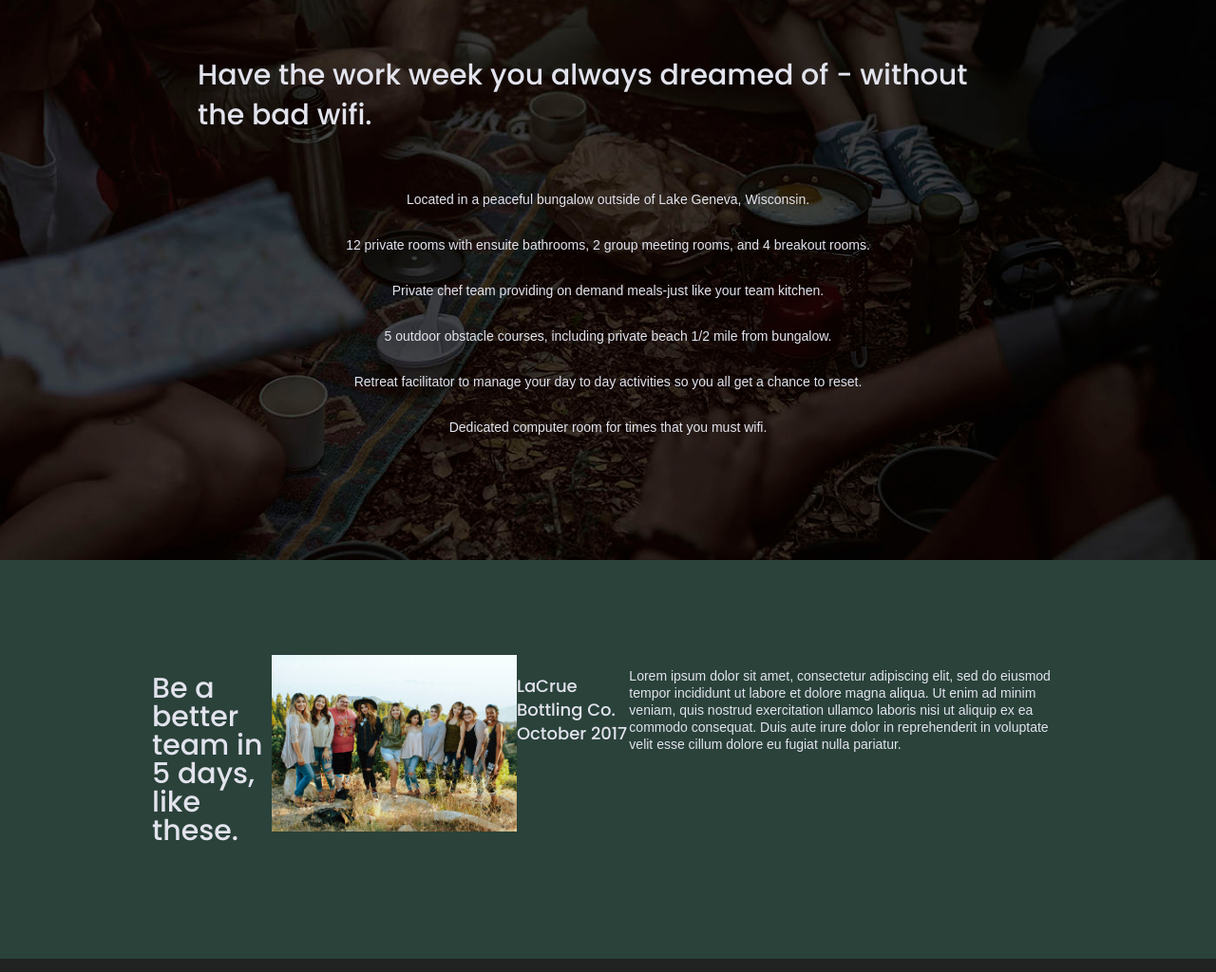
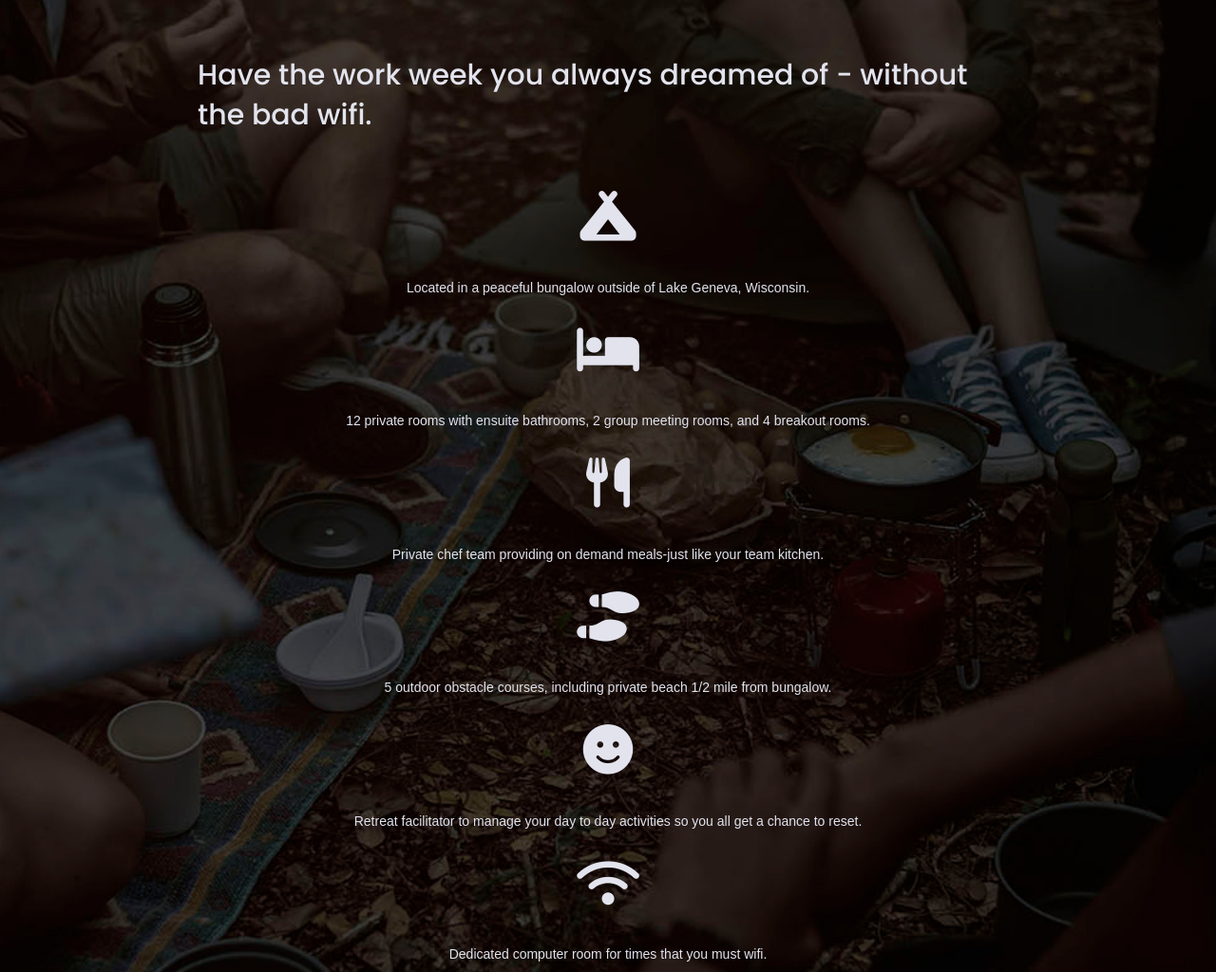
Before and after one commit to mikatodd/unplugged-code-shell, a website: page index.html in a window 1280 px wide. Shown: the part 1071-2095 px from the top of the page at 95% size. Drawn offline with Linux system fonts and the light colour scheme; files that its build step writes are made by us from their sources; files whose address does not match are found by name.

Commit message:
Added icons to features section

```diff
--- a/Desktop/css/main.css
+++ b/Desktop/css/main.css
@@ -287,6 +287,11 @@ aside {
 .features article {
   margin: 30px 0;
 
+}
+
+.features i {
+  font-size: 3.75em;
+  margin-bottom: 40px;
 }
 
 .features .features-item-description {
--- a/index.html
+++ b/index.html
@@ -18,7 +18,7 @@
 
   <link rel="stylesheet" href="../unplugged-retreat/Desktop/css/normalize.css">
   <link rel="stylesheet" href="../unplugged-retreat/Desktop/css/main.css">
-
+  <script src="https://kit.fontawesome.com/4d1b5f6f83.js" crossorigin="anonymous"></script>
   <!-- Google Fonts -->
   <link href="https://fonts.googleapis.com/css?family=Open+Sans:400,700|Poppins:500,700" rel="stylesheet">
 
@@ -72,32 +72,44 @@
   <div class="content-wrapper">
     <article>
       <h2>Have the work week you always dreamed of - without the bad wifi.</h2>
-      <p class="fontawesome-icon"></p>
+      <p class="fontawesome-icon">
+        <i class="fas fa-campground"></i>
+      </p>
       <p class="features-item-description">Located in a peaceful bungalow outside of Lake Geneva, Wisconsin.</p>
     </article>
 
     <article>
-      <p class="fontawesome-icon"></p>
+      <p class="fontawesome-icon">
+        <i class="fas fa-bed"></i>
+      </p>
       <p class="featues-item-description">12 private rooms with ensuite bathrooms, 2 group meeting rooms, and 4 breakout rooms.</p>
     </article>
 
     <article>
-      <p class="fontawesome-icon"></p>
+      <p class="fontawesome-icon">
+        <i class="fas fa-utensils"></i>
+      </p>
       <p class="features-item-description">Private chef team providing on demand meals-just like your team kitchen.</p>
     </article>
 
     <article>
-      <p class="fontawesome-icon"></p>
+      <p class="fontawesome-icon">
+        <i class="fas fa-shoe-prints"></i>
+      </p>
       <p class="featues-item-description">5 outdoor obstacle courses, including private beach 1/2 mile from bungalow.</p>
     </article>
 
     <article>
-      <p class="fontawesome-icon"></p>
+      <p class="fontawesome-icon">
+        <i class="fas fa-smile"></i>
+      </p>
       <p class="featues-item-description">Retreat facilitator to manage your day to day activities so you all get a chance to reset.</p>
     </article>
 
     <article>
-      <p class="fontawesome-icon"></p>
+      <p class="fontawesome-icon">
+        <i class="fas fa-wifi"></i>
+      </p>
       <p class="featues-item-description">Dedicated computer room for times that you must wifi.</p>
     </article>
   </div>
```
Also changed, not shown: Desktop/faq/index.html (+1 -1 lines), about/index.html (+1 -1 lines).
